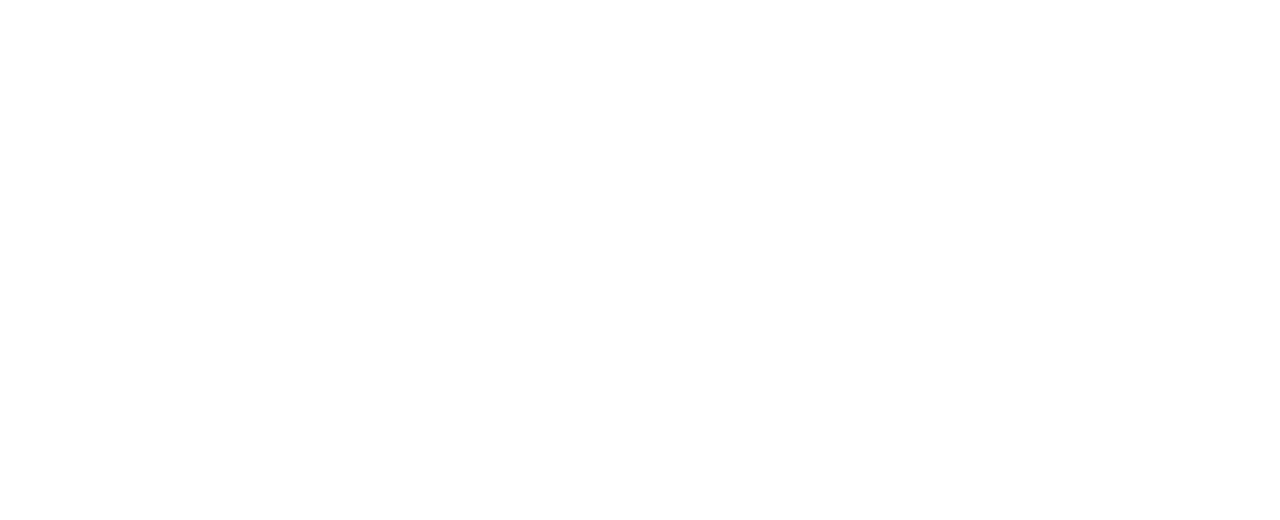
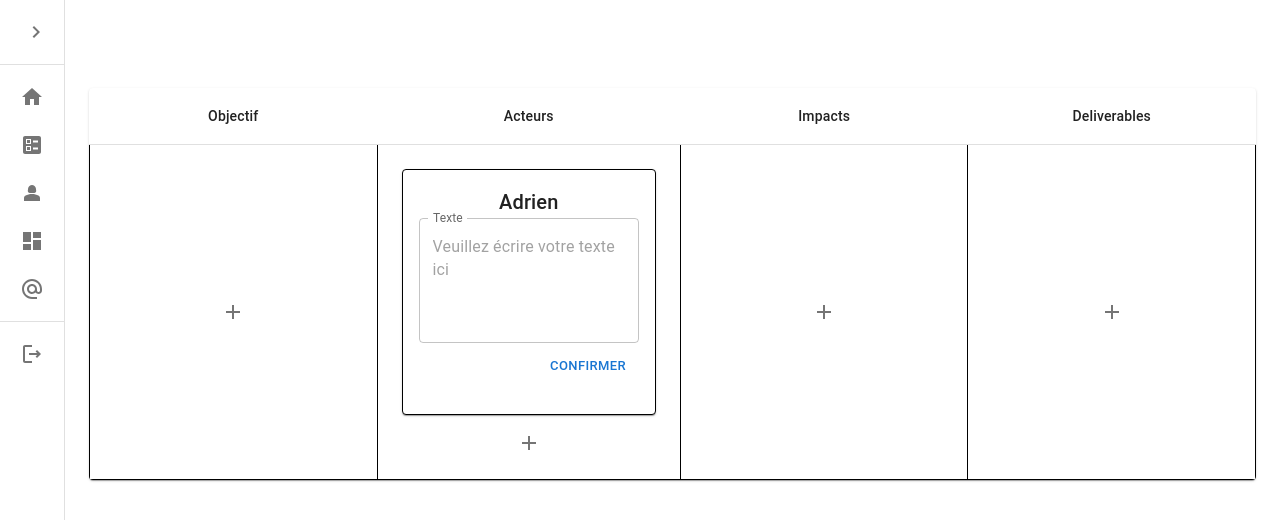
Before and after one commit to Kiks-Note/KiksNote, a React (Create React App) app in the folder client/: page /agile in a window 1280 px wide. Before the commit this address had no page. Shown: the top 520 px of the page. Built offline with nearby package versions, Linux system fonts and the light colour scheme.

Commit message:
#51 feat/ start of the impact mapping, adding the form and the cards and the functionnality

```diff
--- a/client/src/Routes.js
+++ b/client/src/Routes.js
@@ -1,11 +1,13 @@
 import {BrowserRouter, Route, Routes} from "react-router-dom";
 import Test from "./pages/Test";
 import PrivateRoutes from "./utils/PrivateRoutes";
+
+
 import Navbar from "./components/navbar/Navbar";
 import Profile from "./pages/profile/Profile";
-
 import Home from "./pages/home/Home.js";
 import Blog from "./pages/blog/Blog";
+import Agile from "./pages/agile/Agile";
 
 function RoutesProvider() {
     return (
@@ -30,6 +32,7 @@ function RoutesProvider() {
                     <Route path="/" element={<Home/>}/>
                     <Route path="/blog" element={<Blog/>}/>
                     <Route path="/profile" element={<Profile/>}/>
+                    <Route path="/agile" element={<Agile/>}/>
                 </Route>
             </Routes>
         </BrowserRouter>
--- /dev/null
+++ b/client/src/components/agile/Card.js
@@ -0,0 +1,73 @@
+import React, { useEffect } from "react";
+import Card from "@mui/material/Card";
+import CardActions from "@mui/material/CardActions";
+import CardContent from "@mui/material/CardContent";
+import Button from "@mui/material/Button";
+import Typography from "@mui/material/Typography";
+import FormControl from "@mui/material/FormControl";
+import InputLabel from "@mui/material/InputLabel";
+import TextField from "@mui/material/TextField";
+import FormHelperText from "@mui/material/FormHelperText";
+
+const BasicCard = ({ title, type }) => {
+  useEffect(() => {
+    console.log("type", type);
+  }, []);
+
+  return (
+    <Card
+      sx={{
+        minWidth: 200,
+        border: "1px solid black",
+        m: 1,
+      }}
+    >
+      {type == "form" && (
+        <CardContent
+          sx={{     padding:'1'     }}
+        >
+          <Typography variant="h6" component="div">
+            {title}
+          </Typography>
+          <FormControl
+            sx={{
+              width: "100%",
+            }}
+          >
+            <TextField sx={{
+              width: '100%',
+            }} label="Texte"
+            aria-describedby="my-helper-text"
+            multiline
+            rows={4}
+            InputLabelProps={{ shrink: true }}
+            variant="outlined"
+            placeholder="Veuillez écrire votre texte ici"
+            fullWidth
+            wrap="true"/>
+          </FormControl>
+          <CardActions sx={{justifyContent:'flex-end'}}>
+            <Button size="small">Confirmer</Button>
+          </CardActions>
+        </CardContent>
+      )}
+      {type == "card" && (
+        <CardContent>
+          <Typography variant="h5" component="div">
+            {title}
+          </Typography>
+          <Typography sx={{ mb: 1.5 }} color="text.secondary">
+            adjective
+          </Typography>
+          <Typography variant="body2">
+            well meaning and kindly.
+            <br />
+            {'"a benevolent smile"'}
+          </Typography>
+        </CardContent>
+      )}
+    </Card>
+  );
+};
+
+export default BasicCard;
--- /dev/null
+++ b/client/src/components/agile/ImpactMapping.js
@@ -0,0 +1,71 @@
+import React,{useState} from "react";
+import Table from "@mui/material/Table";
+import TableBody from "@mui/material/TableBody";
+import TableCell from "@mui/material/TableCell";
+import TableContainer from "@mui/material/TableContainer";
+import TableHead from "@mui/material/TableHead";
+import TableRow from "@mui/material/TableRow";
+import Paper from "@mui/material/Paper";
+import IconButton from "@mui/material/IconButton";
+import AddIcon from "@mui/icons-material/Add";
+
+import Card from './Card';
+
+const ImpactMapping = () => {
+    const [cardObjectif, setCardObjectif] = useState([]);
+    const [cardActors, setCardActors] = useState([]);
+    const [cardImpacts, setCardImpacts] = useState([]);
+    const [cardDeliverables, setCardDeliverables] = useState([]);
+
+  const addCard = () => {
+    console.log("addCard");
+    setCardObjectif([...cardObjectif, <Card title="Adrien" type="card"/>]);
+  };
+
+  const confirmCard = () =>{
+    console.log("confirmCard");
+  };
+  return (
+      <TableContainer component={Paper}>
+        <Table>
+          <TableHead>
+            <TableRow>
+              <TableCell align="center" >Objectif</TableCell>
+              <TableCell align="center">Acteurs</TableCell>
+              <TableCell align="center">Impacts</TableCell>
+              <TableCell align="center">Deliverables</TableCell>
+            </TableRow>
+          </TableHead>
+          <TableBody>
+            <TableRow>
+              <TableCell align="center" sx={{ padding: 2, width:'20%', border: '1px solid black'}}>
+                {cardObjectif}
+
+                <IconButton aria-label="add" onClick={addCard}>
+                  <AddIcon />
+                </IconButton>
+              </TableCell>
+              <TableCell align="center" sx={{ padding: 2, width:'20%', border: '1px solid black'}}>
+              <Card title="Adrien" type="form"/>
+                <IconButton aria-label="add" onClick={addCard}>
+                  <AddIcon />
+                </IconButton>
+              </TableCell>
+              <TableCell align="center" sx={{ padding: 2, width:'20%', border: '1px solid black'}}>
+                <IconButton aria-label="add" onClick={addCard}>
+                  <AddIcon />
+                </IconButton>
+              </TableCell>
+              <TableCell align="center" sx={{ padding: 2, width:'20%', border: '1px solid black'}}>
+                <IconButton aria-label="add" onClick={addCard}>
+                  <AddIcon />
+                </IconButton>
+              </TableCell>
+            </TableRow>
+          </TableBody>
+        </Table>
+      </TableContainer>
+  );
+};
+
+export default ImpactMapping;
--- /dev/null
+++ b/client/src/pages/agile/Agile.js
@@ -0,0 +1,14 @@
+import React from "react";
+import Card from "../../components/agile/Card";
+import ImpactMapping from "../../components/agile/ImpactMapping";
+
+const AnalyseAgile = () => {
+  return (
+    <>
+      {/* <Card title="Adrien" /> */}
+      <ImpactMapping />
+    </>
+  );
+};
+
+export default AnalyseAgile;
```
